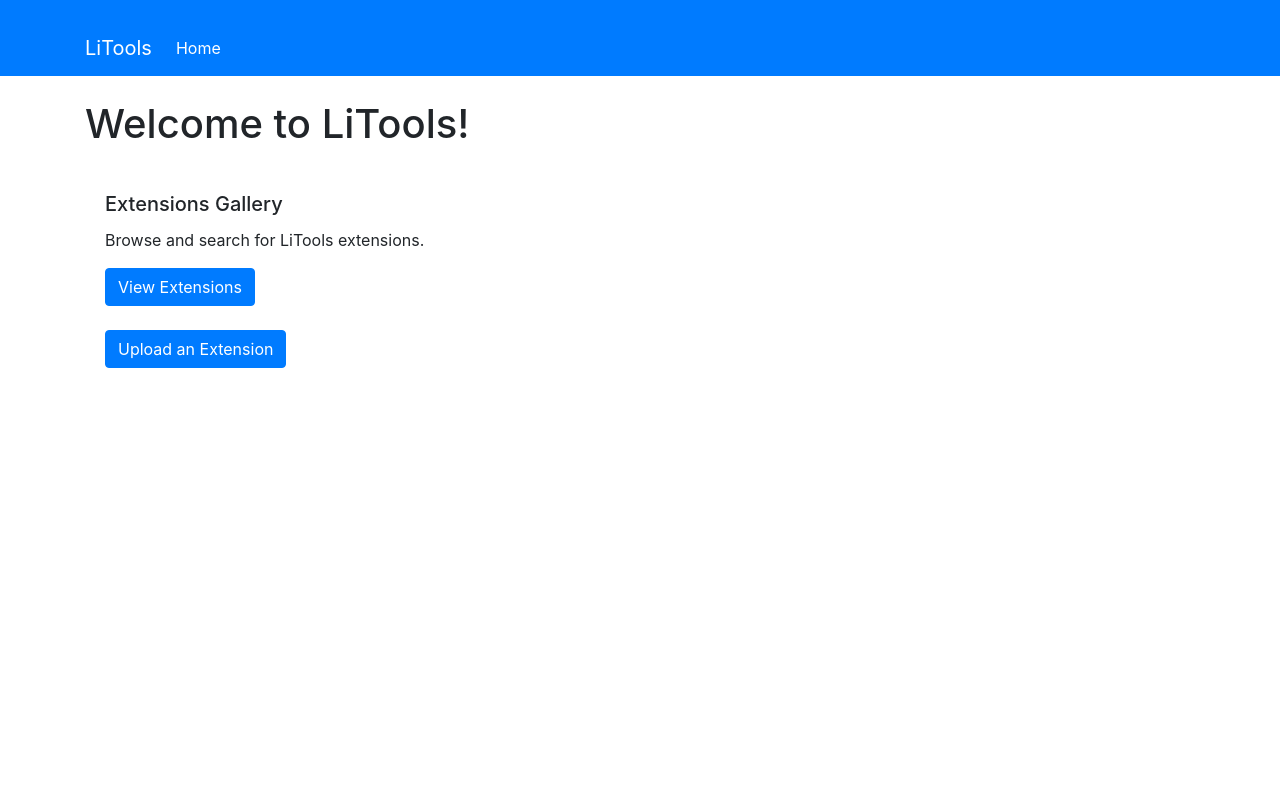
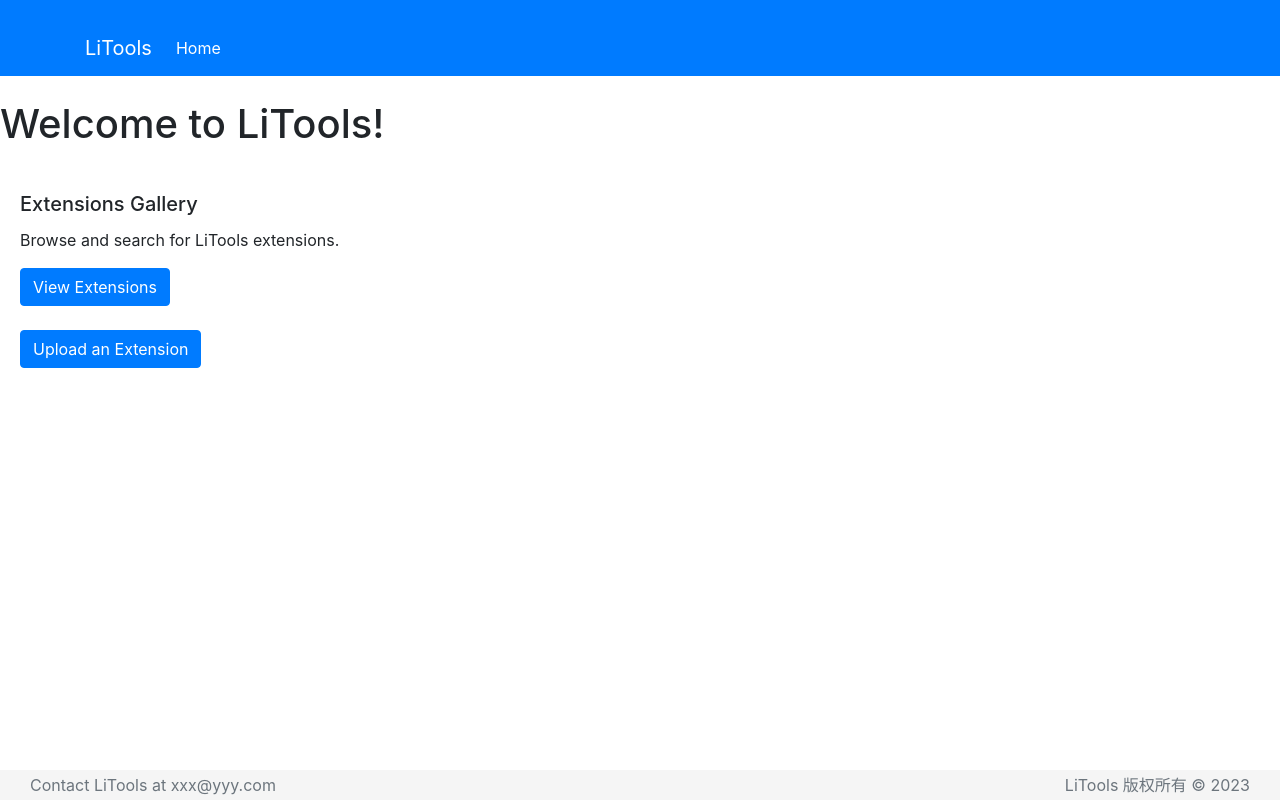
Before and after one commit to terrylikescoding/LiTools-Extension-Server-and-Client, a Vue app in the folder client/: page / in a window 1280 px wide. Built offline with nearby package versions, Linux system fonts and the light colour scheme; the HTML template or start-up script is replaced by a standard one.

Commit message:
为页面添加footer

```diff
--- a/client/src/App.vue
+++ b/client/src/App.vue
@@ -1,5 +1,5 @@
 <template>
-  <div>
+  <div class="site-container">
     <nav class="navbar navbar-expand-lg navbar-dark bg-primary">
       <div class="container">
         <a class="navbar-brand" href="#">LiTools</a>
@@ -16,15 +16,47 @@
         </div>
       </div>
     </nav>
-    <div class="container mt-3">
+    <div class="content">
       <router-view></router-view>
     </div>
+    <footer class="footer">
+      <div class="container-fluid">
+        <div class="row">
+          <div class="col-12 col-md-6 text-center text-md-left">
+            <span class="text-muted">Contact LiTools at xxx@yyy.com</span>
+          </div>
+          <div class="col-12 col-md-6 text-center text-md-right">
+            <span class="text-muted">LiTools 版权所有 © 2023</span>
+          </div>
+        </div>
+      </div>
+    </footer>
   </div>
 </template>
 
-
 <style>
 @import url('https://stackpath.bootstrapcdn.com/bootstrap/4.5.2/css/bootstrap.min.css');
+
+.site-container {
+  min-height: 100vh;
+  position: relative;
+}
+
+.content {
+  padding-bottom: 50px;
+}
+
+.footer {
+  background-color: #f5f5f5;
+  height: 30px;
+  display: flex;
+  align-items: center;
+  position: absolute;
+  bottom: 0;
+  left: 0;
+  right: 0;
+  padding: 0 15px;
+}
 </style>
 
 <script>
```
